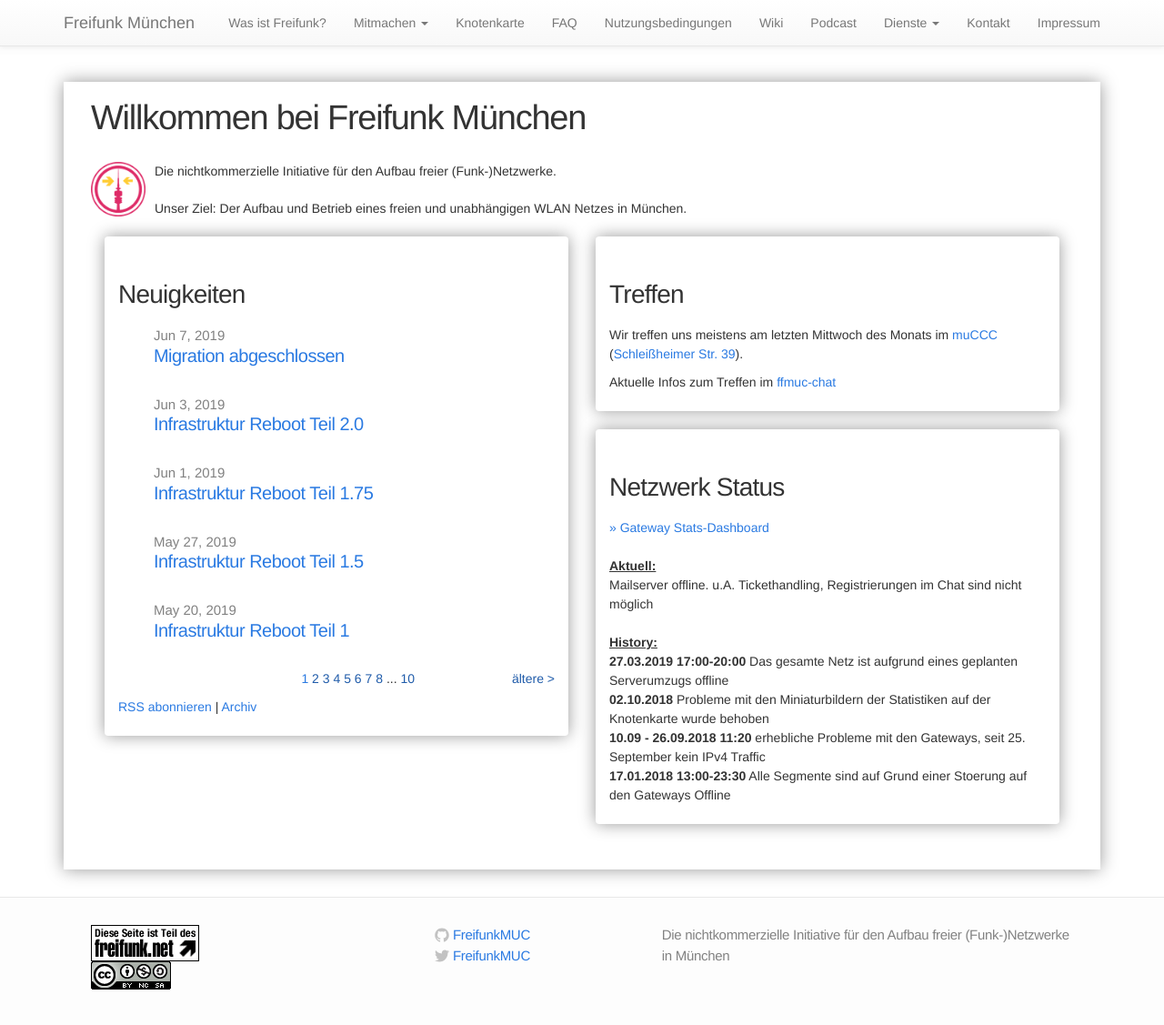
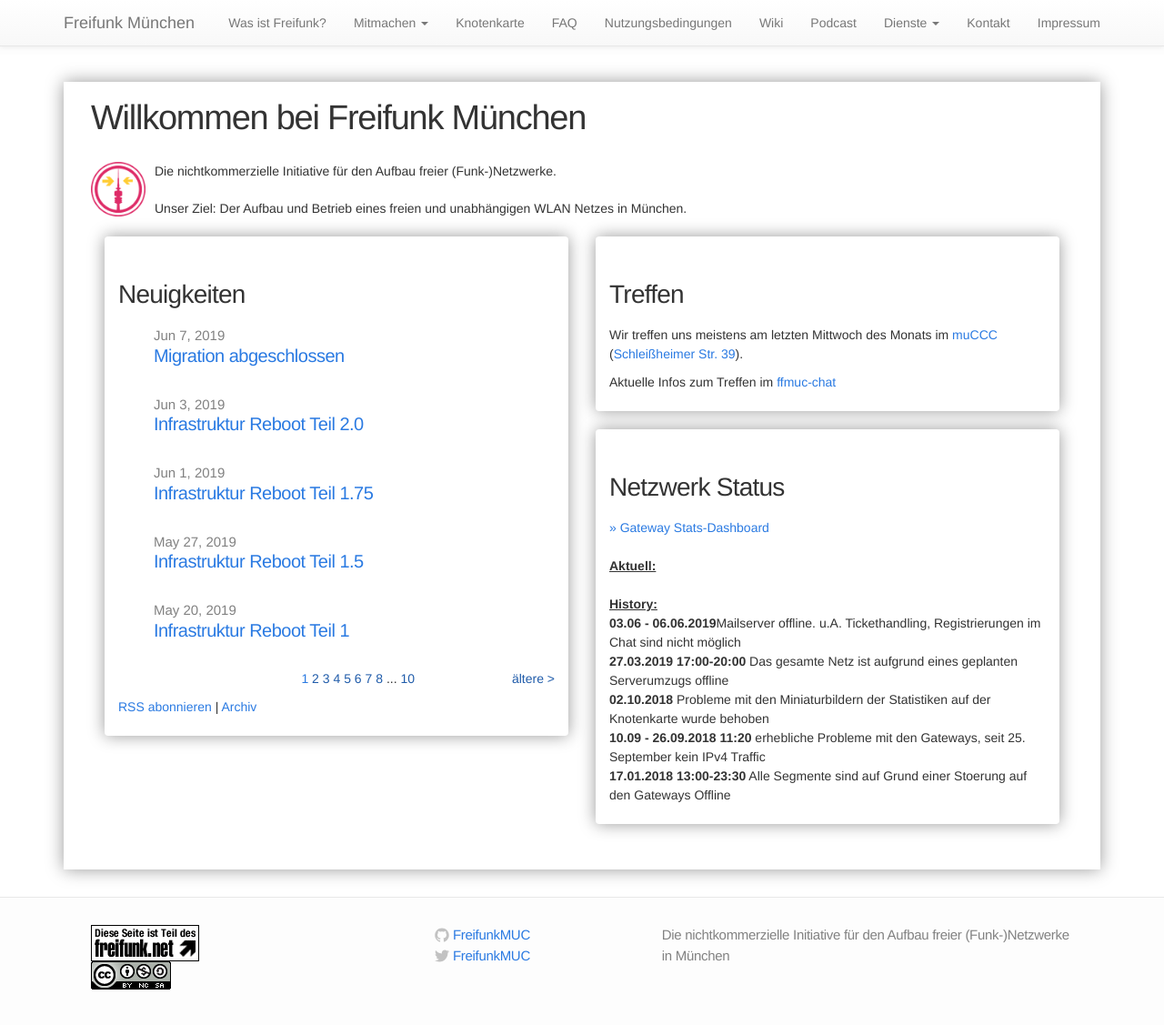
Before and after one commit to freifunkMUC/freifunkmuc.github.io, a Jekyll site: the page built from index.md, in a window 1280 px wide and 1143 px high. Shown: the top 1127 px of the window at 91% size. Built offline with Jekyll 4.4.1, drawn with Linux system fonts in a browser that asks for light colours.

Commit message:
Mailserver fixed

```diff
--- a/_includes/network-status.md
+++ b/_includes/network-status.md
@@ -2,9 +2,9 @@
 <a target='_blank' href="https://stats.ffmuc.net/dashboard/db/network-overview">>> Gateway Stats-Dashboard</a>
 <br>
 <br><u><b>Aktuell:</b></u>
-<br>Mailserver offline. u.A. Tickethandling, Registrierungen im Chat sind nicht möglich
 <br>
 <br><u><b>History:</b></u>
+<br><b>03.06 - 06.06.2019</b>Mailserver offline. u.A. Tickethandling, Registrierungen im Chat sind nicht möglich
 <br><b>27.03.2019 17:00-20:00</b> Das gesamte Netz ist aufgrund eines geplanten Serverumzugs offline
 <br><b>02.10.2018</b> Probleme mit den Miniaturbildern der Statistiken auf der Knotenkarte wurde behoben
 <br><b>10.09 - 26.09.2018 11:20</b> erhebliche Probleme mit den Gateways, seit 25. September kein IPv4 Traffic
```
